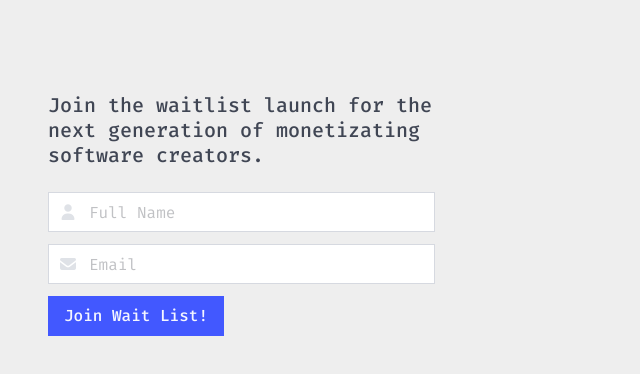
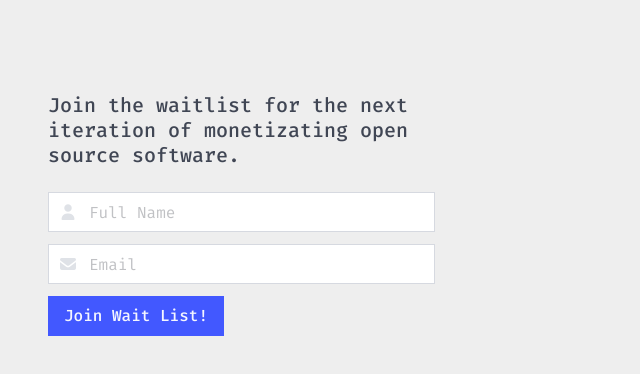
Before and after one commit to repotrade/repo.trade, a website: page src/index.pug in a window 1280 px wide. Shown: the part 248-622 px from the top of the page, without its empty margins (0-640 px from the left). Drawn offline with nearby package versions, Linux system fonts and the light colour scheme; files that its build step writes are made by us from their sources; files whose address does not match are found by name.

Commit message:
typo: fix typo

```diff
--- a/build-es.mjs
+++ b/build-es.mjs
@@ -2,7 +2,7 @@ import * as esbuild from 'esbuild'
 
 const config = {
     entryPoints: ['src/assets/es/main.js'],
-    outdir: 'docs/assets/ js',
+    outdir: 'docs/assets/js',
     bundle: true,
     minify: true,
     plugins: [],
--- a/src/index.pug
+++ b/src/index.pug
@@ -41,7 +41,7 @@ html(lang="en")
             .grid
               .cell.is-col-span-2
                 .block
-                  .subtitle.is-5 Join the waitlist launch for the next generation of monetizating software creators.
+                  .subtitle.is-5 Join the waitlist for the next iteration of monetizating open source software.
                 .block
                   .field
                     .control.has-icons-left.is-expanded
```
Also changed, not shown: docs/index.html.
